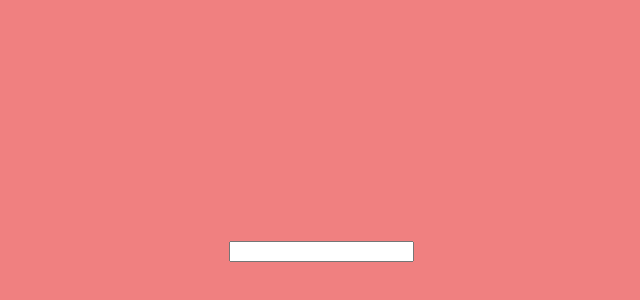
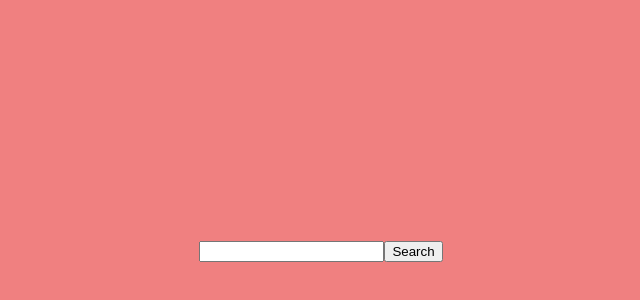
Before and after one commit to fakhirayaqub/best-shop, a React (Create React App) app: page / in a window 1280 px wide. Shown: the part 16-316 px from the top of the page, without its empty margins (319-959 px from the left). Built offline with nearby package versions, Linux system fonts and the light colour scheme.

Commit message:
trying to add fetch

```diff
--- a/src/components/home.js
+++ b/src/components/home.js
@@ -1,19 +1,30 @@
-import React from 'react';
+import React, { useState } from "react";
 import "./home.css";
 
+function CreateSearchBar() {
+  const [title, setTitle] = useState("");
 
+  function searchButton() {
+    console.log("this is title", title);
+    const url =
+      "https://svcs.ebay.com/services/search/FindingService/v1?SECURITY-APPNAME=FakhiraY-bestshop-PRD-3e65479d5-631ff4ed&OPERATION-NAME=findItemsByKeywords&SERVICE-VERSION=1.0.0&RESPONSE-DATA-FORMAT=JSON&REST-PAYLOAD&keywords=gabor&paginationInput.entriesPerPage=6&GLOBAL-ID=EBAY-US&siteid=0";
 
-  function CreateSearchBar(){
+    try {
+      fetch(url, { mode: "no-cors" })
+        .then((response) => response.json())
+        .then((data) => console.log(data));
+    } catch (error) {console.log("error is", error)}
+  }
 
-
-return (<div className="search-bar">
-<input type="placeholder">
-</input>
-</div>)
-
-
+  return (
+    <div className="search-bar">
+      <input
+        type="placeholder"
+        onChange={(event) => setTitle(event.target.value)}
+      ></input>
+      <button onClick={() => searchButton()}>Search</button>
+    </div>
+  );
 }
 
-
-
-export default CreateSearchBar
+export default CreateSearchBar;
```
